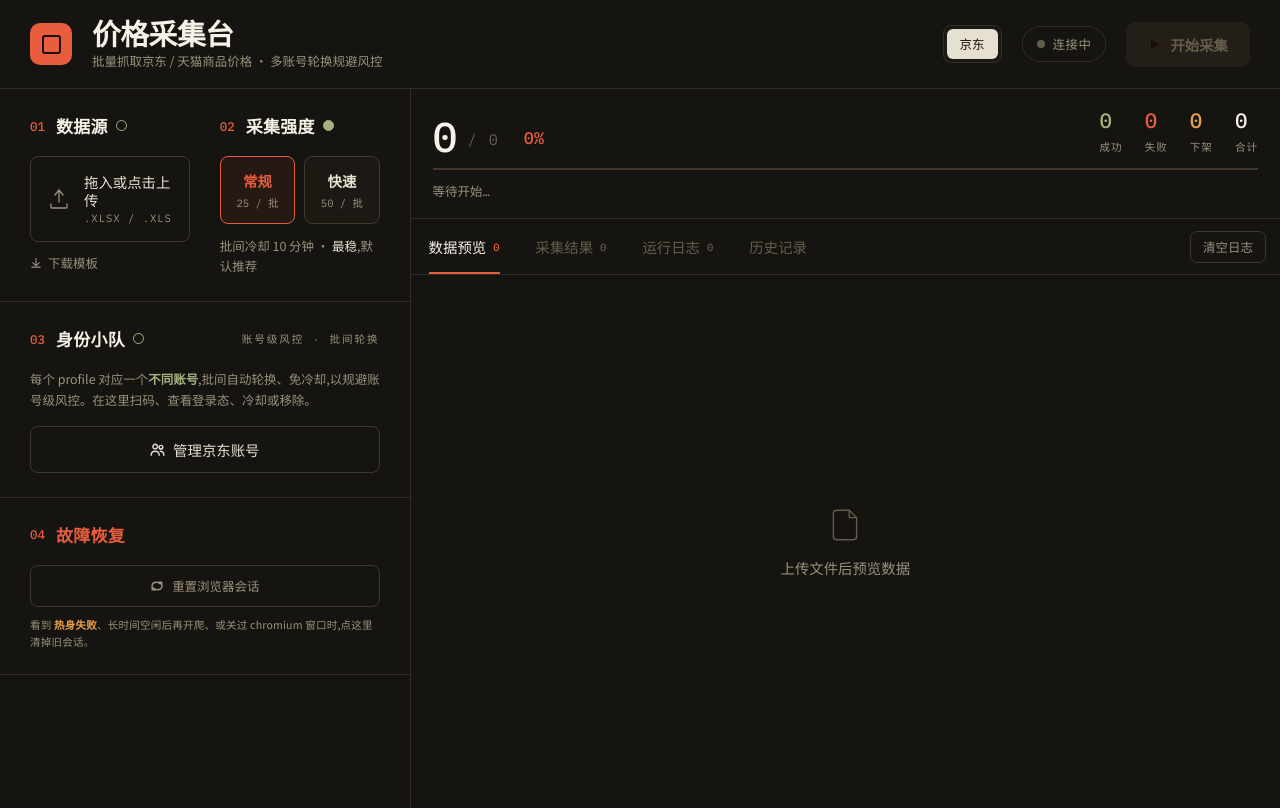
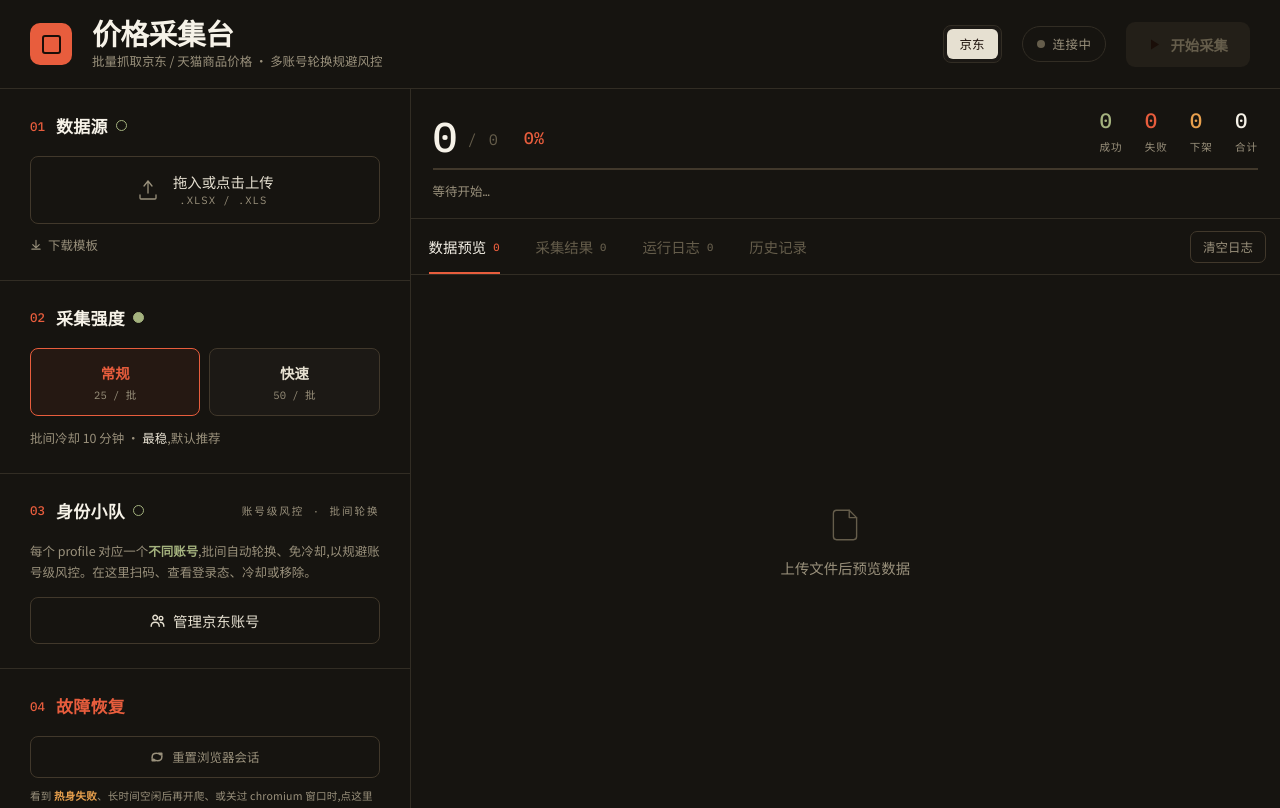
Before and after one commit to GordonWang1878/JD-Crawler, a Flask app: page / in a window 1280 px wide. Run offline with Flask 3, Linux system fonts and the light colour scheme; data that the repository does not hold is empty; some libraries are stand-ins or nearby versions.

Commit message:
refactor(ui): 左侧设置栏改纵向排列 1→2→3→4
4 个设置步骤改为从上到下纵向:数据源 / 采集强度 / 身份小队 / 故障恢复,
不再左右并排。拆掉 数据源|采集强度 的 .grid2 两列布局,各自独占整列宽度,
数据源(上传框)因此获得更多空间;上传框内容改居中,占满宽度不显空。

Co-Authored-By: Claude Opus 4.8 (1M context) <noreply@anthropic.com>

```diff
--- a/templates/batch.html
+++ b/templates/batch.html
@@ -65,8 +65,8 @@
   .grid2{display:grid;grid-template-columns:minmax(0,1fr) minmax(0,1fr);gap:30px}
 
   /* upload */
-  .drop{display:flex;align-items:center;gap:13px;text-align:left;border:1px solid var(--hair-2);border-radius:8px;padding:16px;cursor:pointer;transition:.2s}
-  .drop-cap{flex:1;min-width:0}
+  .drop{display:flex;align-items:center;justify-content:center;gap:13px;text-align:center;border:1px solid var(--hair-2);border-radius:8px;padding:16px;cursor:pointer;transition:.2s}
+  .drop-cap{min-width:0}
   .drop:hover,.drop.dragover{border-color:var(--muted);background:var(--panel)}
   /* 已载入态 —— 借鉴 Step2 选中态:橙色实线 + 底色,清晰区分"有文件 / 无文件" */
   .drop.uploaded{border-style:solid;border-color:var(--live);background:rgba(232,93,61,.07)}
@@ -285,8 +285,6 @@
   <div class="body">
     <div class="col left">
       <div class="sec">
-        <div class="grid2">
-          <div>
         <div class="sec-h"><span class="fol">01</span><h2>数据源</h2><span id="dot-1" class="step-dot s-empty" title="未完成"></span></div>
         <div id="upload-area" class="drop">
           <svg class="ico-empty" viewBox="0 0 24 24" fill="none" stroke="currentColor" stroke-width="1.3"><path d="M12 3v12M8 8l4-5 4 5" stroke-linecap="round" stroke-linejoin="round"/><path d="M4 17v3a1 1 0 001 1h14a1 1 0 001-1v-3" stroke-linecap="round"/></svg>
@@ -302,15 +300,14 @@
           <svg viewBox="0 0 13 13" fill="none" stroke="currentColor" stroke-width="1.2" stroke-linecap="round" stroke-linejoin="round"><path d="M6.5 1.5 L6.5 8.5 M3 6 L6.5 9.5 L10 6"/><path d="M2 11 L11 11"/></svg>下载模板
         </a>
       </div>
-          <div>
+
+      <div class="sec">
         <div class="sec-h"><span class="fol">02</span><h2>采集强度</h2><span id="dot-2" class="step-dot s-done" title="已完成"></span></div>
         <div id="speed-select" class="speed-select">
           <button type="button" class="speed-opt active" data-speed="regular"><span class="speed-name">常规</span><span class="speed-spec">25 / 批</span></button>
           <button type="button" class="speed-opt" data-speed="fast"><span class="speed-name">快速</span><span class="speed-spec">50 / 批</span></button>
         </div>
         <div id="speed-hint" class="speed-hint">批间冷却 10 分钟 · <strong>最稳</strong>,默认推荐</div>
-          </div>
-        </div>
       </div>
 
       <div class="sec">
```
Lines whose indentation alone changed are shown as unchanged.
